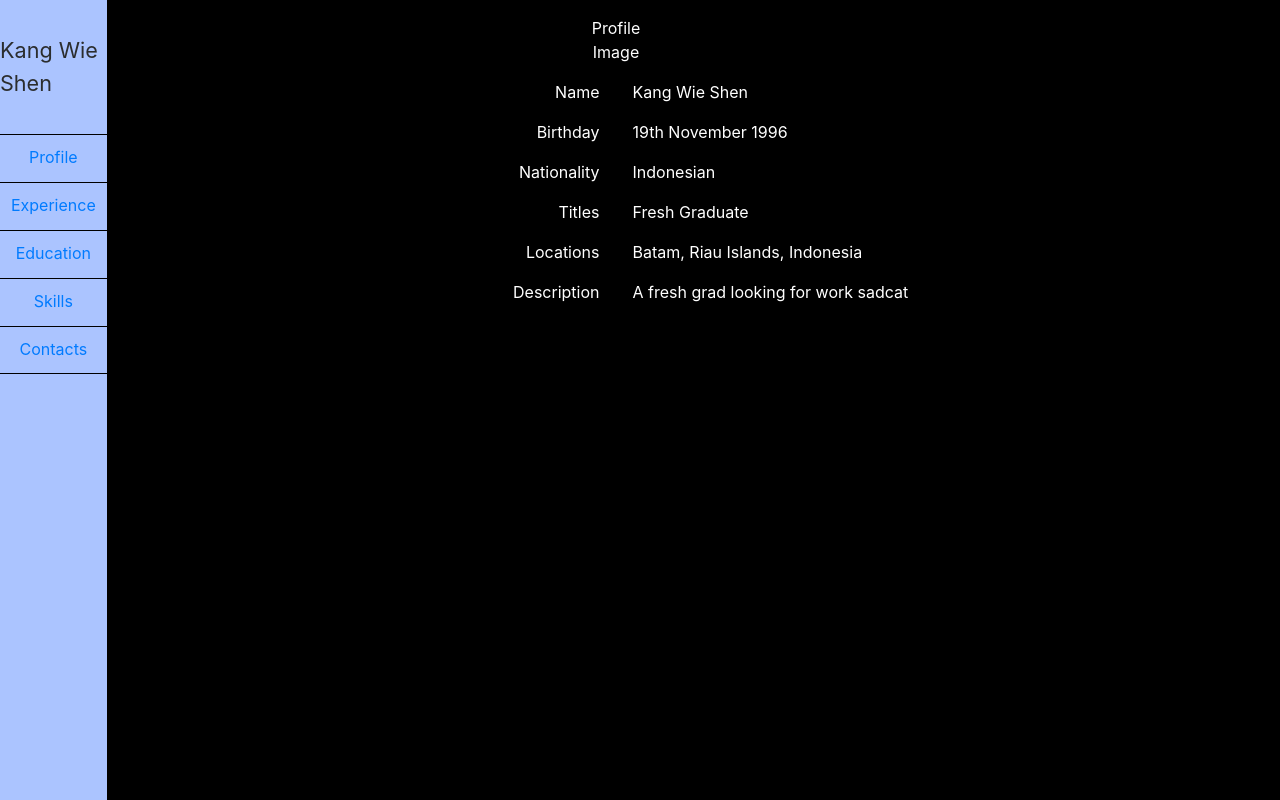
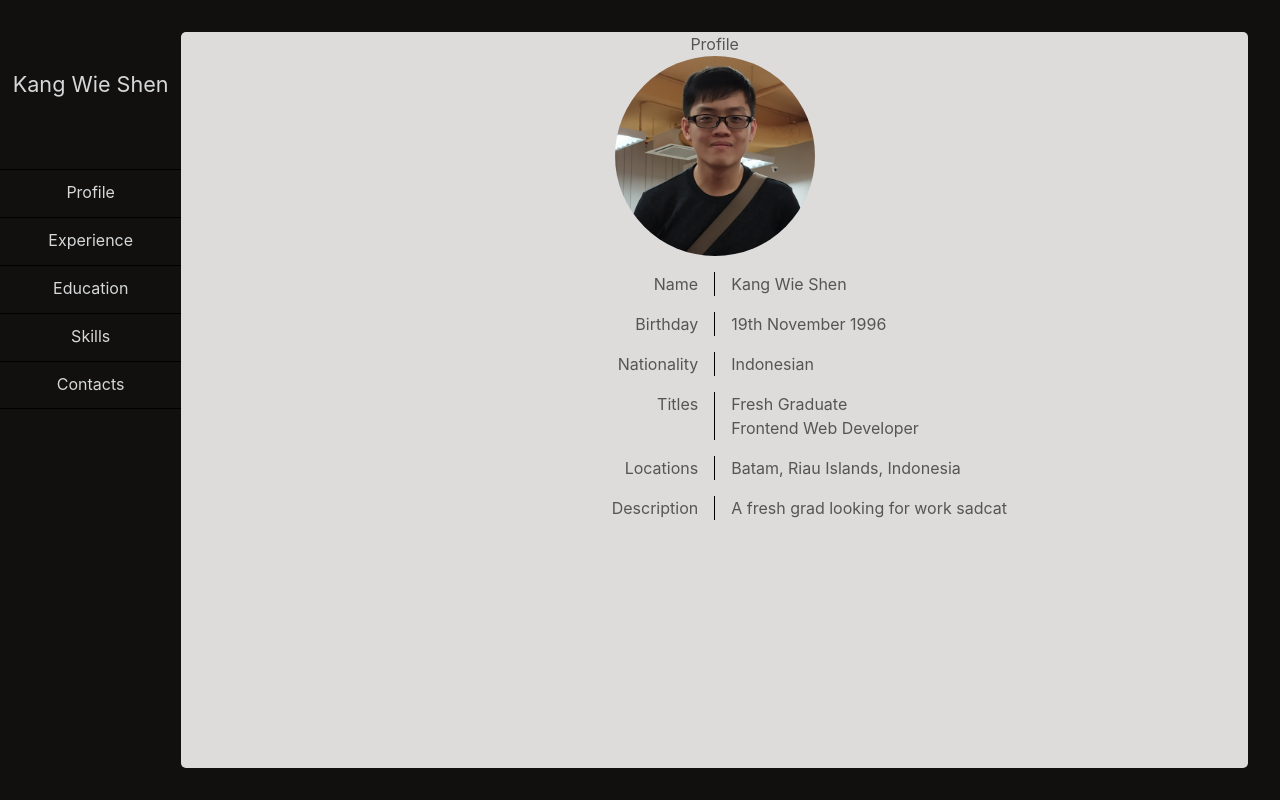
Before and after one commit to KangKrn/Portfolio-ReactJS, a React (Create React App) app: page / in a window 1280 px wide. Built offline with nearby package versions, Linux system fonts and the light colour scheme.

Commit message:
Layout changes

```diff
--- a/src/App.js
+++ b/src/App.js
@@ -17,7 +17,7 @@ function App() {
     <Router>
       <Container>
         <Row>
-          <Col sm={1} className="sideContainer">
+          <Col className="sideContainer">
             <Sidemenu></Sidemenu>
           </Col>
           <Col sm={10} className="mainContainer">
@@ -29,7 +29,6 @@ function App() {
               <Route exact path="/contacts" component={Contacts} />
             </Switch>
           </Col>
-          <Col sm={1}></Col>
         </Row>
       </Container>
     </Router>
--- a/src/Components/Experience/experience.js
+++ b/src/Components/Experience/experience.js
@@ -11,7 +11,19 @@ function Experience(){
                 Experience
             </Row>
             <Row>
-                Row
+                Frontend Web Development Intern
+                <Col>Agmo Studio</Col>
+            </Row>
+            <Row>
+                <Col>Description</Col>
+                <Col>Agmo Studio is a software development firm offering mobile, blockchain,
+                and web solutionos within Malaysia</Col>
+            </Row>
+            <Row>
+                <Col>Activities:</Col>
+                <Col>
+                    List
+                </Col>
             </Row>
         </Container>
     );
--- a/src/Components/Experience/experience.scss
+++ b/src/Components/Experience/experience.scss
@@ -0,0 +1,7 @@
+.expContainer{
+    background-color: #adb5b9;
+    .expHeader{
+
+    }
+
+}
--- a/src/Components/Profile/profile.js
+++ b/src/Components/Profile/profile.js
@@ -2,14 +2,16 @@ import React from 'react';
 import Container from 'react-bootstrap/Container';
 import Row from 'react-bootstrap/Row';
 import Col from 'react-bootstrap/Col';
+import Image from 'react-bootstrap/Image';
 import './profile.scss';
+import Me from '../../Resources/croppedProfile.jpg'
 
 function Profile() {
     return(
         <Container className="profileContainer">
             <Row className="titleRow">
                 <div className="title">Profile</div>
-                <div className="img">Image</div>
+                <Image src={Me} roundedCircle/>
             </Row>
             <Row>
                 <Col className="colTitle">Name</Col>
@@ -24,7 +26,10 @@ function Profile() {
                 <Col  className="colDesc">Indonesian</Col>
             </Row><Row>
                 <Col className="colTitle">Titles</Col>
-                <Col  className="colDesc">Fresh Graduate</Col>
+                <Col  className="colDesc">
+                    <div>Fresh Graduate</div>
+                    <div>Frontend Web Developer</div>
+                </Col>
             </Row>
             <Row>
                 <Col className="colTitle">Locations</Col>
@@ -34,6 +39,9 @@ function Profile() {
                 <Col className="colTitle">Description</Col>
                 <Col  className="colDesc">A fresh grad looking for work sadcat</Col>
             </Row>
+            <Row className="empty">
+                {/* Fill Empty Space */}
+            </Row>
         </Container>
     );
 
--- a/src/Components/Profile/profile.scss
+++ b/src/Components/Profile/profile.scss
@@ -1,6 +1,10 @@
 .profileContainer{
     // align-content: center;
-    color: white;
+    color: #555554;
+    margin-top: 2rem;
+    background-color: #dddcdb;
+    height: calc(100vh - 4rem);
+    border-radius: 5px;
     .row{
         margin-top: 1rem;
         .colTitle{
@@ -13,11 +17,22 @@
         }
         .title{
             width: 100%;
-            text-align: center;
+            // text-align: center;
         }
-        .img{
-            width: 100%;
-            text-align: center;
+        // .img{
+        //     width: 100%;
+        //     text-align: center;
+        // }
+        img{
+            height: 200px;
+            width: 200px;
         }
     }
+    .titleRow{
+        text-align: center;
+        display: block !important;
+    }
+    // .empty{
+    //     height: 40vh;
+    // }
 }
--- a/src/Components/Sidemenu/sidemenu.scss
+++ b/src/Components/Sidemenu/sidemenu.scss
@@ -3,7 +3,7 @@
         padding-top: 45%;
         padding-bottom: 45%;
         align-items: center;
-        color: #2b2d2e;
+        color: #d6d7d8;
         justify-content: center;
         .leName{
             align-self: center;
@@ -11,19 +11,18 @@
     }
     .sideLink{
         height: 3rem;
-        // align-items: center;
-        // justify-content: center;
         border-top: 1px solid black;
         a{
             height: 100%;
             width: 100%;
             text-align: center;
-            // line-height: 50%;
             line-height: 275%;
             display: block;
+            color: #d6d7d8;
         }
         a:hover{
-            background-color: #c1d3fe;
+            background-color: #51514f;
+            text-decoration: none;
         }
     }
     .last{
--- a/src/Styles/style.scss
+++ b/src/Styles/style.scss
@@ -1,7 +1,7 @@
 #root{
     height: 100vh;
     width: 100vw;
-    background-color: black;
+    background-color: #11100f;
 }
 @media (min-width: 1200px){
     .container{
@@ -20,15 +20,24 @@
     margin-left: 0rem !important;
     margin-right: 0rem !important;
     .sideContainer{
-        background-color: #abc4ff;
+        background-color: #11100f;
+        height: 100vh;
+        padding-right: 0rem;
+        padding-left: 0rem;
+        width: 5rem;
+    }
+    .mainContainer{
+        padding-right: 0rem;
+        padding-left: 0rem;
+        margin-right: 2rem;
+    }
+    .emptyRight{
+        background-color: #11100f;
         height: 100vh;
         padding-right: 0rem;
         padding-left: 0rem;
     }
-    .mainContainer{
-        padding-right: 3rem;
-        padding-left: 0rem;
-    }
+
 }
 .col{
     padding-right: 0rem !important;
```
Also changed, not shown: src/Resources/croppedProfile.jpg (added).
